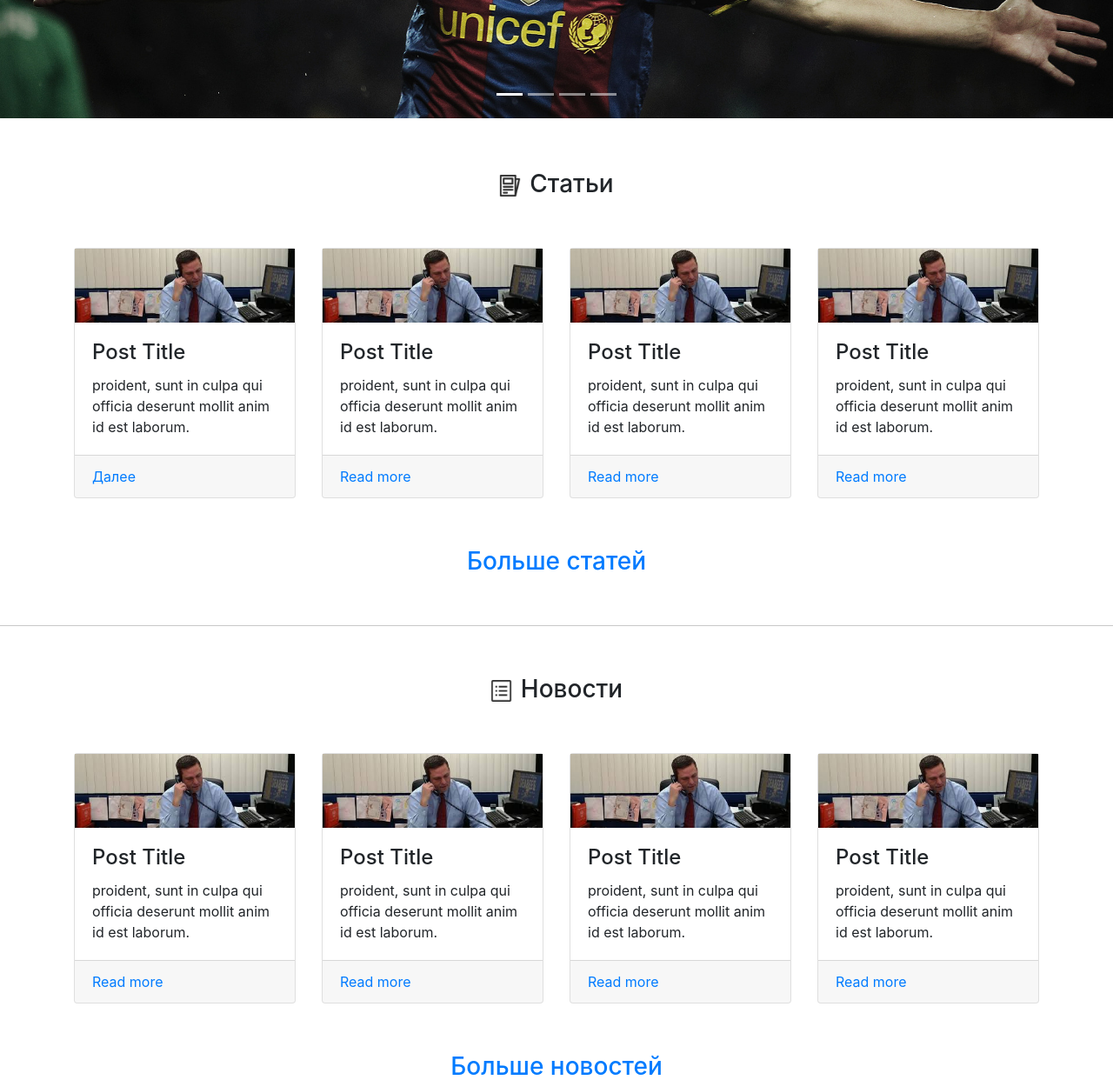
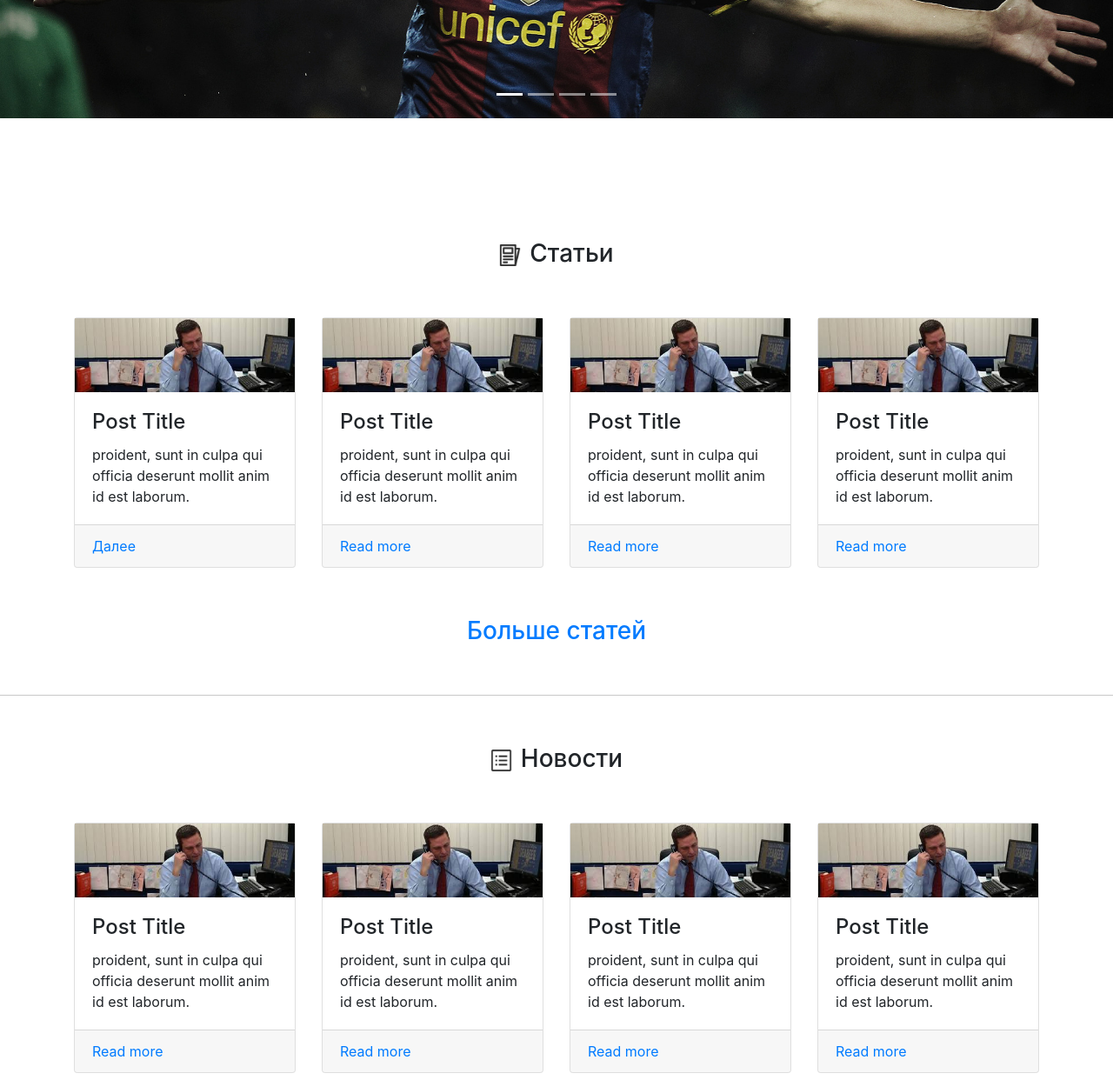
Before and after one commit to VladislavChervjakov/SportLife, a Yii app: template views/site/index.php in a window 1280 px wide. Shown: the part 424-1666 px from the top of the page at 87% size. Run offline with PHP 8.4 and a stand-in for Yii, Linux system fonts and the light colour scheme; the template is opened without the code that fills it, so the values that code supplies are empty; some libraries are stand-ins or nearby versions.

Commit message:
fixed styles main page articles title

```diff
--- a/web/css/style.css
+++ b/web/css/style.css
@@ -29,7 +29,7 @@
 }
 /*articles*/
 .articles{
-    margin: 35rem 0 0 0;
+    margin: 40rem 0 0 0;
     border-bottom: 1px solid rgba(200, 200, 200, 1);
     position: relative;
 }
```
